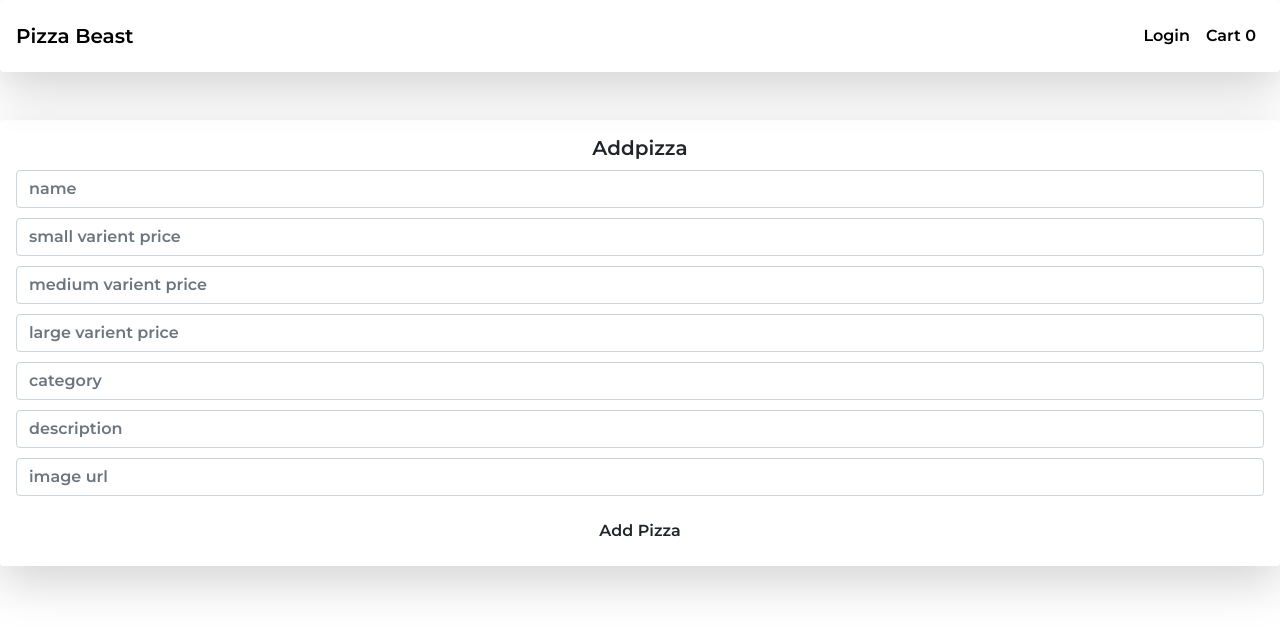
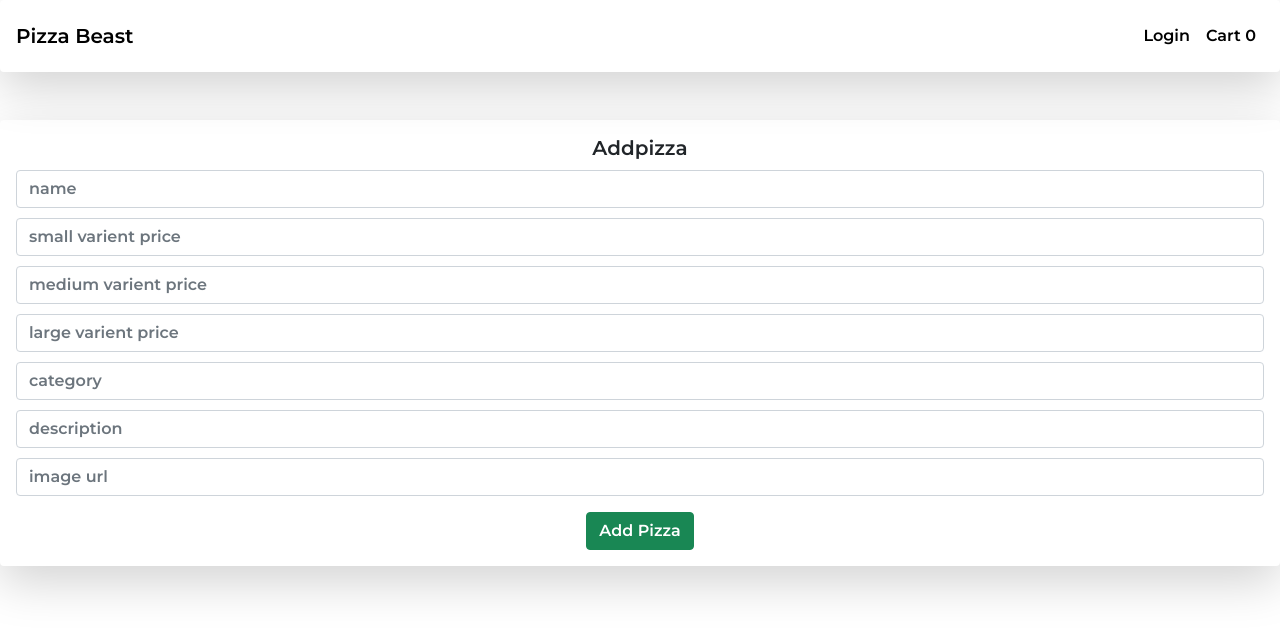
Before and after one commit to sakthiveltsmr/Pizza-Front-End-using-React, a React (Create React App) app: page /admin/addpizza in a window 1280 px wide. Shown: the top 634 px of the page. Built offline with nearby package versions, Linux system fonts and the light colour scheme.

Commit message:
addpizza

```diff
--- a/src/pages/Admin/Addpizza.js
+++ b/src/pages/Admin/Addpizza.js
@@ -107,7 +107,7 @@ export default function Addpizza() {
               setimage(e.target.value);
             }}
           />
-          <button className="btn mt-3" type="submit">
+          <button className="btn btn-success mt-3" type="submit">
             Add Pizza
           </button>
         </form>
--- a/src/pages/Admin/Editpizza.js
+++ b/src/pages/Admin/Editpizza.js
@@ -131,7 +131,7 @@ export default function Editpizza() {
               setimage(e.target.value);
             }}
           />
-          <button className="btn mt-3" type="submit">
+          <button className="btn btn-success mt-3" type="submit">
             Edit Pizza
           </button>
         </form>
```
